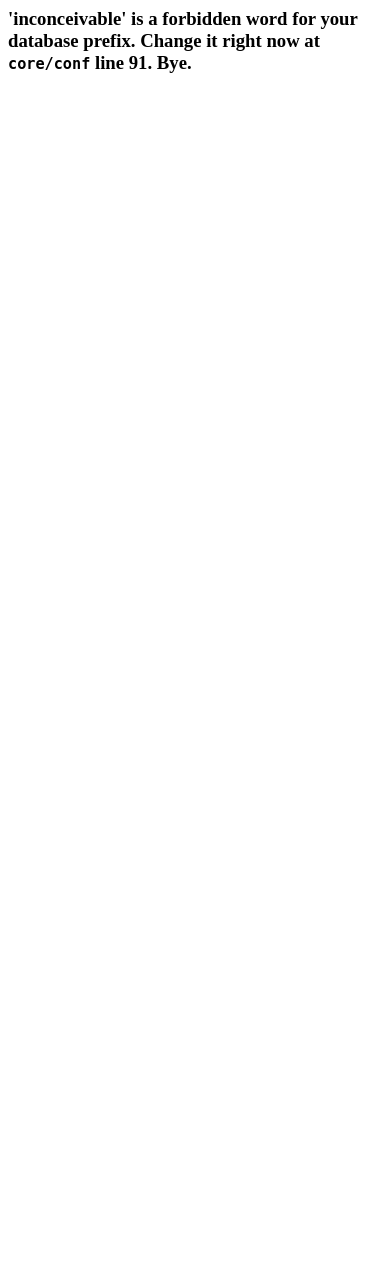
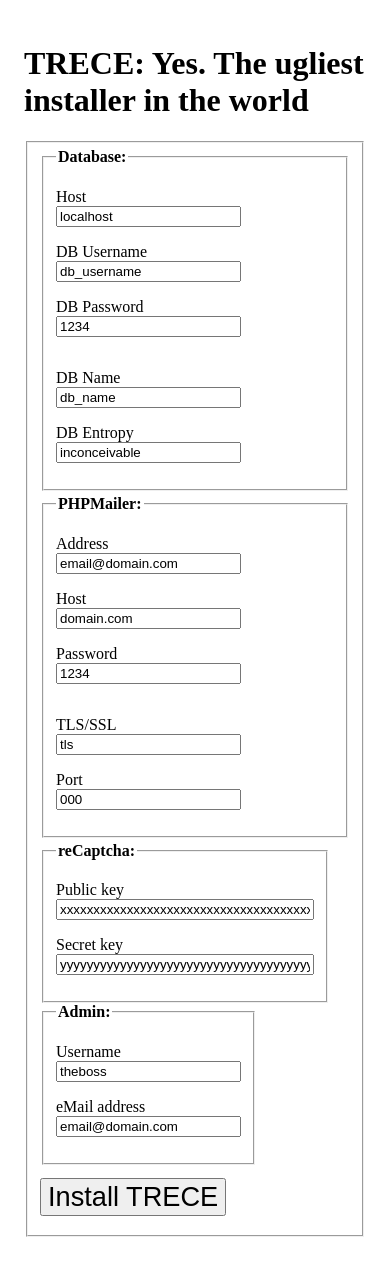
Before and after one commit to quenerapu/TRECE, a PHP site: page / in a window 390 px wide. Before the commit the page ends 73 px from the top, so only its background shows below. Run offline with PHP 8.4, Linux system fonts and the light colour scheme; some libraries are stand-ins or nearby versions.

Commit message:
Installer

```diff
--- /dev/null
+++ b/firsttime.php
@@ -0,0 +1,270 @@
+<?php
+
+  if(isset($_POST["install"])) :
+/*
+    echo "<br><strong>database_entropy:</strong> ".$_POST["database_entropy"];
+    echo "<br><strong>database_host:</strong> ".$_POST["database_host"];
+    echo "<br><strong>database_name:</strong> ".$_POST["database_name"];
+    echo "<br><strong>database_username:</strong> ".$_POST["database_username"];
+    echo "<br><strong>database_password:</strong> ".$_POST["database_password"];
+    echo "<br><strong>email_address:</strong> ".$_POST["email_address"];
+    echo "<br><strong>email_host:</strong> ".$_POST["email_host"];
+    echo "<br><strong>email_password:</strong> ".$_POST["email_password"];
+    echo "<br><strong>email_tlsssl:</strong> ".$_POST["email_tlsssl"];
+    echo "<br><strong>email_port:</strong> ".$_POST["email_port"];
+    echo "<br><strong>recaptcha_publicke:</strong> ".$_POST["recaptcha_publickey"];
+    echo "<br><strong>recaptcha_secretke:</strong> ".$_POST["recaptcha_secretkey"];
+    echo "<br><strong>admin_username:</strong> ".$_POST["admin_username"];
+    echo "<br><strong>admin_email:</strong> ".$_POST["admin_email"];
+*/
+
+
+# .........................................................................................................................
+# ...######...#######..########..########.......##..######...#######..##....##.########.....########..##.....##.########...
+# ..##....##.##.....##.##.....##.##............##..##....##.##.....##.###...##.##...........##.....##.##.....##.##.....##..
+# ..##.......##.....##.##.....##.##...........##...##.......##.....##.####..##.##...........##.....##.##.....##.##.....##..
+# ..##.......##.....##.########..######......##....##.......##.....##.##.##.##.######.......########..#########.########...
+# ..##.......##.....##.##...##...##.........##.....##.......##.....##.##..####.##...........##........##.....##.##.........
+# ..##....##.##.....##.##....##..##........##......##....##.##.....##.##...###.##.......###.##........##.....##.##.........
+# ...######...#######..##.....##.########.##........######...#######..##....##.##.......###.##........##.....##.##.........
+# .........................................................................................................................
+
+    $reading = fopen("core/conf.php","r");
+    $writing = fopen("core/conf.tmp","w");
+
+    $replaced = false;
+
+    while (!feof($reading)) :
+
+      $line = fgets($reading);
+
+      # mail
+      if (stristr($line,"\"from\"       =>  \"email@domain.com\",")) : $line = "    \"from\"       =>  \"".$_POST["email_address"]."\",\n"; $replaced = true; endif;
+      if (stristr($line,"\"host\"       =>  \"domain.com\",")) : $line = "    \"host\"       =>  \"".$_POST["email_host"]."\",\n"; $replaced = true; endif;
+      if (stristr($line,"\"username\"   =>  \"email@domain.com\",")) : $line = "    \"username\"   =>  \"".$_POST["email_address"]."\",\n"; $replaced = true; endif;
+      if (stristr($line,"\"password\"   =>  \"1234\",")) : $line = "    \"password\"   =>  \"".$_POST["email_password"]."\",\n"; $replaced = true; endif;
+      if (stristr($line,"\"tls_or_ssl\" =>  \"tls\",")) : $line = "    \"tls_or_ssl\" =>  \"".$_POST["email_tlsssl"]."\",\n"; $replaced = true; endif;
+      if (stristr($line,"\"port\"       =>  000,")) : $line = "    \"port\"       =>  ".$_POST["email_port"].",\n"; $replaced = true; endif;
+
+      # recaptcha
+      if (stristr($line,"\"public\"  =>  \"xxxxxxxxxxxxxxxxxxxxxxxxxxxxxxxxxxxxxxxx\",")) : $line = "    \"public\"  =>  \"".$_POST["recaptcha_publickey"]."\",\n"; $replaced = true; endif;
+      if (stristr($line,"\"secret\"  =>  \"yyyyyyyyyyyyyyyyyyyyyyyyyyyyyyyyyyyyyyyy\",")) : $line = "    \"secret\"  =>  \"".$_POST["recaptcha_secretkey"]."\",\n"; $replaced = true; endif;
+
+      # database
+      if (stristr($line,"\"entropy\"           =>  \$entropy=\"inconceivable\",")) : $line = "    \"entropy\"           =>  \$entropy=\"".$_POST["database_entropy"]."\",\n"; $replaced = true; endif;
+
+      fputs($writing, $line);
+
+    endwhile;
+
+    fclose($reading); fclose($writing);
+
+    if ($replaced) : rename("core/conf.tmp","core/conf.php"); else : unlink("core/conf.tmp"); endif;
+
+
+
+# ........................................................................................................
+# ...######...#######..########..########.......##.########..########......########..##.....##.########...
+# ..##....##.##.....##.##.....##.##............##..##.....##.##.....##.....##.....##.##.....##.##.....##..
+# ..##.......##.....##.##.....##.##...........##...##.....##.##.....##.....##.....##.##.....##.##.....##..
+# ..##.......##.....##.########..######......##....##.....##.########......########..#########.########...
+# ..##.......##.....##.##...##...##.........##.....##.....##.##.....##.....##........##.....##.##.........
+# ..##....##.##.....##.##....##..##........##......##.....##.##.....##.###.##........##.....##.##.........
+# ...######...#######..##.....##.########.##.......########..########..###.##........##.....##.##.........
+# ........................................................................................................
+
+    $reading = fopen("core/db.php","r");
+    $writing = fopen("core/db.tmp","w");
+
+    $replaced = false;
+
+    while (!feof($reading)) :
+
+      $line = fgets($reading);
+
+      # database
+      if (stristr($line,"private \$host     = \"localhost\";")) : $line = "    private \$host     = \"".$_POST["database_host"]."\";\n"; $replaced = true; endif;
+      if (stristr($line,"private \$db_name  = \"db_name\";")) : $line = "    private \$db_name  = \"".$_POST["database_name"]."\";\n"; $replaced = true; endif;
+      if (stristr($line,"private \$username = \"db_username\";")) : $line = "    private \$username = \"".$_POST["database_username"]."\";\n"; $replaced = true; endif;
+      if (stristr($line,"private \$password = \"1234\";")) : $line = "    private \$password = \"".$_POST["database_password"]."\";\n"; $replaced = true; endif;
+
+      fputs($writing, $line);
+
+    endwhile;
+
+    fclose($reading); fclose($writing);
+
+    if ($replaced) : rename("core/db.tmp","core/db.php"); else : unlink("core/db.tmp"); endif;
+
+
+
+# ...................................................................................................................................................................................
+# ..####.##....##..######........##.##.....##..######..########.########...######........##.########....###....########..##.......########..######.......######...#######..##........
+# ...##..###...##.##....##......##..##.....##.##....##.##.......##.....##.##....##......##.....##......##.##...##.....##.##.......##.......##....##.....##....##.##.....##.##........
+# ...##..####..##.##...........##...##.....##.##.......##.......##.....##.##...........##......##.....##...##..##.....##.##.......##.......##...........##.......##.....##.##........
+# ...##..##.##.##.##..........##....##.....##..######..######...########...######.....##.......##....##.....##.########..##.......######....######.......######..##.....##.##........
+# ...##..##..####.##.........##.....##.....##.......##.##.......##...##.........##...##........##....#########.##.....##.##.......##.............##...........##.##..##.##.##........
+# ...##..##...###.##....##..##......##.....##.##....##.##.......##....##..##....##..##.........##....##.....##.##.....##.##.......##.......##....##.###.##....##.##....##..##........
+# ..####.##....##..######..##........#######...######..########.##.....##..######..##..........##....##.....##.########..########.########..######..###..######...#####.##.########..
+# ...................................................................................................................................................................................
+
+    $reading = fopen("inc/users/tables.sql","r");
+    $writing = fopen("inc/users/tables.tmp","w");
+
+    $replaced = false;
+
+    while (!feof($reading)) :
+
+      $line = fgets($reading);
+
+      # table
+      if (stristr($line,"email@domain.com")) : $line = "(1, 1,  0,  1,  0,  'The Boss', 'Is In The House',  '".$_POST["admin_username"]."',  'm',  '".$_POST["admin_email"]."', '', NULL, '0000-00-00 00:00:00',  '0.0.0.0',  0,  '', NOW(),  NOW(),  '0.0.0.0',  LEFT(UUID(),8), 0);\";\n"; $replaced = true; endif;
+
+      fputs($writing, $line);
+
+    endwhile;
+
+    fclose($reading); fclose($writing);
+
+    if ($replaced) : rename("inc/users/tables.tmp","inc/users/tables.sql"); else : unlink("inc/users/tables.tmp"); endif;
+
+
+
+    echo "<meta http-equiv=\"refresh\" content=\"0\">";
+
+  else :
+
+?><!doctype html>
+<html dir="ltr" lang="en-EN">
+<head>
+  <meta charset=utf-8>
+  <title>TRECE: Yes. The ugliest installer in the world</title>
+
+  <style>
+    body{padding:1em;}
+    fieldset{display:inline;}
+    legend{font-weight:bold;}
+    button[type=submit]{margin:.5em 0 .3em 0;font-size:1.7em;}
+  </style>
+
+</head>
+<body>
+
+  <h1>TRECE: Yes. The ugliest installer in the world</h1>
+
+  <form action="" method="post" autocomplete="off">
+
+    <fieldset>
+
+      <fieldset>
+
+        <legend>Database:</legend>
+
+          <div style="float:left;margin-right:1em;">
+
+            <p>
+              Host<br>
+              <input type="text" name="database_host" id="database_host" value="localhost">
+            </p>
+            <p>
+              DB Username<br>
+              <input type="text" name="database_username" id="database_username" value="db_username">
+            </p>
+            <p>
+              DB Password<br>
+              <input type="text" name="database_password" id="database_password" value="1234">
+            </p>
+
+          </div>
+          <div style="float:left;">
+
+            <p>
+              DB Name<br>
+              <input type="text" name="database_name" id="database_name" value="db_name">
+            </p>
+            <p>
+              DB Entropy<br>
+              <input type="text" name="database_entropy" id="database_entropy" value="inconceivable">
+            </p>
+
+          </div>
+
+      </fieldset>
+
+      <fieldset>
+
+        <legend>PHPMailer:</legend>
+
+          <div style="float:left;margin-right:1em;">
+
+            <p>
+              Address<br>
+              <input type="text" name="email_address" id="email_address" value="email@domain.com">
+            </p>
+            <p>
+              Host<br>
+              <input type="text" name="email_host" id="email_host" value="domain.com">
+            </p>
+            <p>
+              Password<br>
+              <input type="text" name="email_password" id="email_password" value="1234">
+            </p>
+
+          </div>
+          <div style="float:left;margin-right:1em;">
+
+            <p>
+              TLS/SSL<br>
+              <input type="text" name="email_tlsssl" id="email_tlsssl" value="tls">
+            </p>
+            <p>
+              Port<br>
+              <input type="text" name="email_port" id="email_port" value="000">
+            </p>
+
+          </div>
+
+      </fieldset>
+
+      <br>
+
+      <fieldset>
+
+        <legend>reCaptcha:</legend>
+
+          <p>
+            Public key<br>
+            <input type="text" name="recaptcha_publickey" id="recaptcha_publickey" value="xxxxxxxxxxxxxxxxxxxxxxxxxxxxxxxxxxxxxxxx" style="width:250px;">
+          </p>
+          <p>
+            Secret key<br>
+            <input type="text" name="recaptcha_secretkey" id="recaptcha_secretkey" value="yyyyyyyyyyyyyyyyyyyyyyyyyyyyyyyyyyyyyyyy" style="width:250px;">
+          </p>
+
+      </fieldset>
+
+      <fieldset>
+
+        <legend>Admin:</legend>
+
+          <p>
+            Username<br>
+            <input type="text" name="admin_username" id="admin_username" value="theboss">
+          </p>
+          <p>
+            eMail address<br>
+            <input type="text" name="admin_email" id="admin_email" value="email@domain.com">
+          </p>
+
+      </fieldset>
+
+      <br>
+
+      <button type="submit" name="install">Install TRECE</button>
+
+    </fieldset>
+
+
+</body>
+</html>
+<?php endif; ?>
--- a/inc/blog/alst.php
+++ b/inc/blog/alst.php
@@ -305,7 +305,8 @@
 
   if($trece->firstTime()) :
 
-    header("location:".REALPATHLANG.$action."/".$crudlpx."/1".QUERYQ);
+    echo "<html><body style=\"padding:0;margin:0;\"><img src=\"https://fakeimg.pl/250x100/?text=".$action."\"></body></html>";
+//  header("location:".REALPATHLANG.$action."/".$crudlpx."/1".QUERYQ);
     die();
 
   endif;
--- a/inc/bloglabels/alst.php
+++ b/inc/bloglabels/alst.php
@@ -302,7 +302,8 @@
 
   if($trece->firstTime()) :
 
-    header("location:".REALPATHLANG.$action."/".$crudlpx."/1".QUERYQ);
+    echo "<html><body style=\"padding:0;margin:0;\"><img src=\"https://fakeimg.pl/250x100/?text=".$action."\"></body></html>";
+//  header("location:".REALPATHLANG.$action."/".$crudlpx."/1".QUERYQ);
     die();
 
   endif;
--- a/inc/counties/alst.php
+++ b/inc/counties/alst.php
@@ -301,7 +301,8 @@
 
   if($trece->firstTime()) :
 
-    header("location:".REALPATHLANG.$action."/".$crudlpx."/1".QUERYQ);
+    echo "<html><body style=\"padding:0;margin:0;\"><img src=\"https://fakeimg.pl/250x100/?text=".$action."\"></body></html>";
+//  header("location:".REALPATHLANG.$action."/".$crudlpx."/1".QUERYQ);
     die();
 
   endif;
--- a/inc/countries/alst.php
+++ b/inc/countries/alst.php
@@ -299,7 +299,8 @@
 
   if($trece->firstTime()) :
 
-    header("location:".REALPATHLANG.$action."/".$crudlpx."/1".QUERYQ);
+    echo "<html><body style=\"padding:0;margin:0;\"><img src=\"https://fakeimg.pl/250x100/?text=".$action."\"></body></html>";
+//  header("location:".REALPATHLANG.$action."/".$crudlpx."/1".QUERYQ);
     die();
 
   endif;
--- a/inc/genders/alst.php
+++ b/inc/genders/alst.php
@@ -300,7 +300,8 @@
 
   if($trece->firstTime()) :
 
-    header("location:".REALPATHLANG.$action."/".$crudlpx."/1".QUERYQ);
+    echo "<html><body style=\"padding:0;margin:0;\"><img src=\"https://fakeimg.pl/250x100/?text=".$action."\"></body></html>";
+//  header("location:".REALPATHLANG.$action."/".$crudlpx."/1".QUERYQ);
     die();
 
   endif;
--- a/inc/locations/alst.php
+++ b/inc/locations/alst.php
@@ -301,7 +301,8 @@
 
   if($trece->firstTime()) :
 
-    header("location:".REALPATHLANG.$action."/".$crudlpx."/1".QUERYQ);
+    echo "<html><body style=\"padding:0;margin:0;\"><img src=\"https://fakeimg.pl/250x100/?text=".$action."\"></body></html>";
+//  header("location:".REALPATHLANG.$action."/".$crudlpx."/1".QUERYQ);
     die();
 
   endif;
--- a/inc/provinces/alst.php
+++ b/inc/provinces/alst.php
@@ -301,7 +301,8 @@
 
   if($trece->firstTime()) :
 
-    header("location:".REALPATHLANG.$action."/".$crudlpx."/1".QUERYQ);
+    echo "<html><body style=\"padding:0;margin:0;\"><img src=\"https://fakeimg.pl/250x100/?text=".$action."\"></body></html>";
+//  header("location:".REALPATHLANG.$action."/".$crudlpx."/1".QUERYQ);
     die();
 
   endif;
--- a/inc/regions/alst.php
+++ b/inc/regions/alst.php
@@ -301,7 +301,8 @@
 
   if($trece->firstTime()) :
 
-    header("location:".REALPATHLANG.$action."/".$crudlpx."/1".QUERYQ);
+    echo "<html><body style=\"padding:0;margin:0;\"><img src=\"https://fakeimg.pl/250x100/?text=".$action."\"></body></html>";
+//  header("location:".REALPATHLANG.$action."/".$crudlpx."/1".QUERYQ);
     die();
 
   endif;
--- a/inc/uhierarchy/alst.php
+++ b/inc/uhierarchy/alst.php
@@ -327,7 +327,8 @@
 
   if($trece->firstTime()) :
 
-    header("location:".REALPATHLANG.$action."/".$crudlpx."/1".QUERYQ);
+    echo "<html><body style=\"padding:0;margin:0;\"><img src=\"https://fakeimg.pl/250x100/?text=".$action."\"></body></html>";
+//  header("location:".REALPATHLANG.$action."/".$crudlpx."/1".QUERYQ);
     die();
 
   endif;
--- a/inc/uprivileges/alst.php
+++ b/inc/uprivileges/alst.php
@@ -299,7 +299,8 @@
 
   if($trece->firstTime()) :
 
-    header("location:".REALPATHLANG.$action."/".$crudlpx."/1".QUERYQ);
+    echo "<html><body style=\"padding:0;margin:0;\"><img src=\"https://fakeimg.pl/250x100/?text=".$action."\"></body></html>";
+//  header("location:".REALPATHLANG.$action."/".$crudlpx."/1".QUERYQ);
     die();
 
   endif;
--- a/inc/users/alst.php
+++ b/inc/users/alst.php
@@ -333,7 +333,8 @@
 
   if($trece->firstTime()) :
 
-    header("location:".REALPATHLANG.$action."/".$crudlpx."/1".QUERYQ);
+    echo "<html><body style=\"padding:0;margin:0;\"><img src=\"https://fakeimg.pl/250x100/?text=".$action."\"></body></html>";
+//  header("location:".REALPATHLANG.$action."/".$crudlpx."/1".QUERYQ);
     die();
 
   endif;
--- a/index.php
+++ b/index.php
@@ -68,7 +68,23 @@
 
   if ($conf["table"]["entropy"]=="inconceivable") : # This is inconceivable
 
-    echo "<h3>'inconceivable' is a forbidden word for your database prefix. Change it right now at <code>".THE_NAME_OF_THE_CORE_DIR."/".THE_NAME_OF_THE_CONFIGURATION_FILE."</code> line 91. Bye.</h3>"; die();
+    if (file_exists("firsttime.php")) :
+
+      require("firsttime.php"); die();
+
+    else :
+
+      echo "<h3>'inconceivable' is a forbidden word for your database prefix. Change it right now at <code>".THE_NAME_OF_THE_CORE_DIR."/".THE_NAME_OF_THE_CONFIGURATION_FILE."</code> line 91. Bye.</h3>"; die();
+
+    endif;
+
+  else :
+
+    if (file_exists("firsttime.php")) :
+
+      unlink("firsttime.php");
+
+    endif;
 
   endif;
 
```
Also changed, not shown: inc/admin.php (+33 -0 lines).
